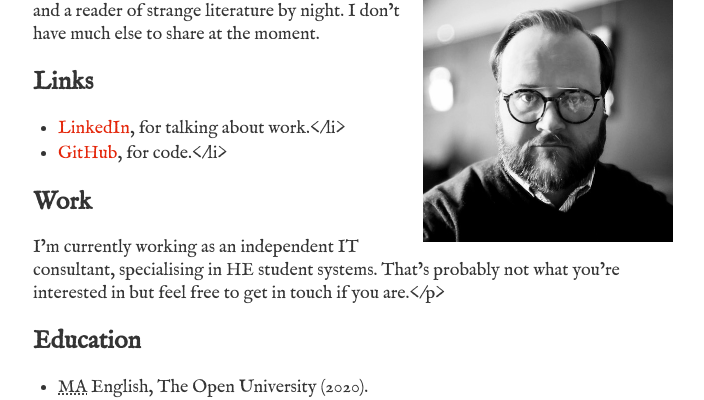
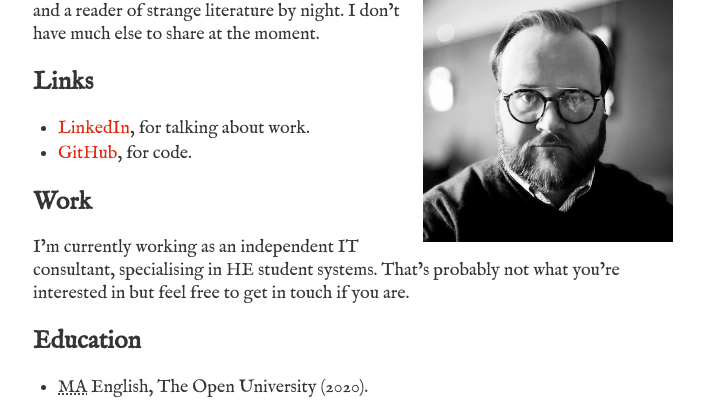
Before and after one commit to ashleylharnett/ashleylharnett.github.io, a Jekyll site: the page built from index.md, in a window 1280 px wide. Shown: the part 279-679 px from the top of the page, without its empty margins (287-991 px from the left). Built offline with Jekyll 4.4.1, drawn with Linux system fonts in a browser that asks for light colours.

```diff
--- a/index.md
+++ b/index.md
@@ -11,12 +11,12 @@ Hello, I'm Ashley. I'm an IT consultant by day and a reader of strange literatur
 
 # Links
 
- * <a href="https://www.linkedin.com/in/ashleylharnett/" target="_blank" title="LinkedIn">LinkedIn</a>, for talking about work.</li>
- * <a href="https://github.com/ashleylharnett/" target="_blank" title="GitHub">GitHub</a>, for code.</li>
+ * <a href="https://www.linkedin.com/in/ashleylharnett/" target="_blank" title="LinkedIn">LinkedIn</a>, for talking about work.
+ * <a href="https://github.com/ashleylharnett/" target="_blank" title="GitHub">GitHub</a>, for code.
 
 # Work
 
-I'm currently working as an independent IT consultant, specialising in HE student systems. That's probably not what you're interested in but feel free to get in touch if you are.</p>
+I'm currently working as an independent IT consultant, specialising in HE student systems. That's probably not what you're interested in but feel free to get in touch if you are.
 
 # Education
 
```
